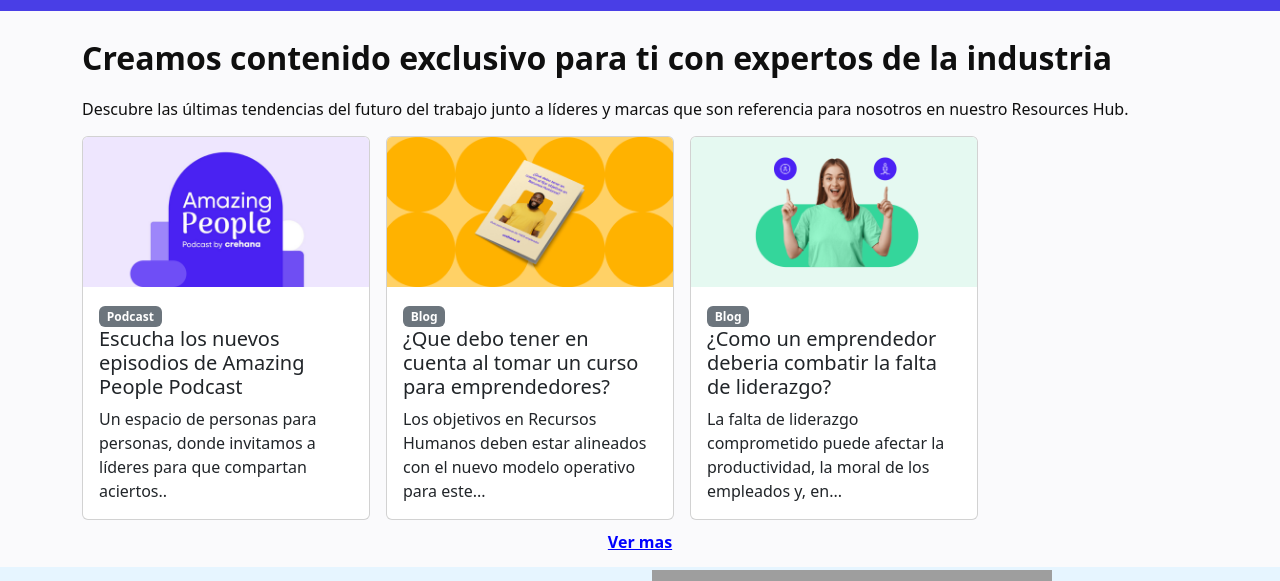
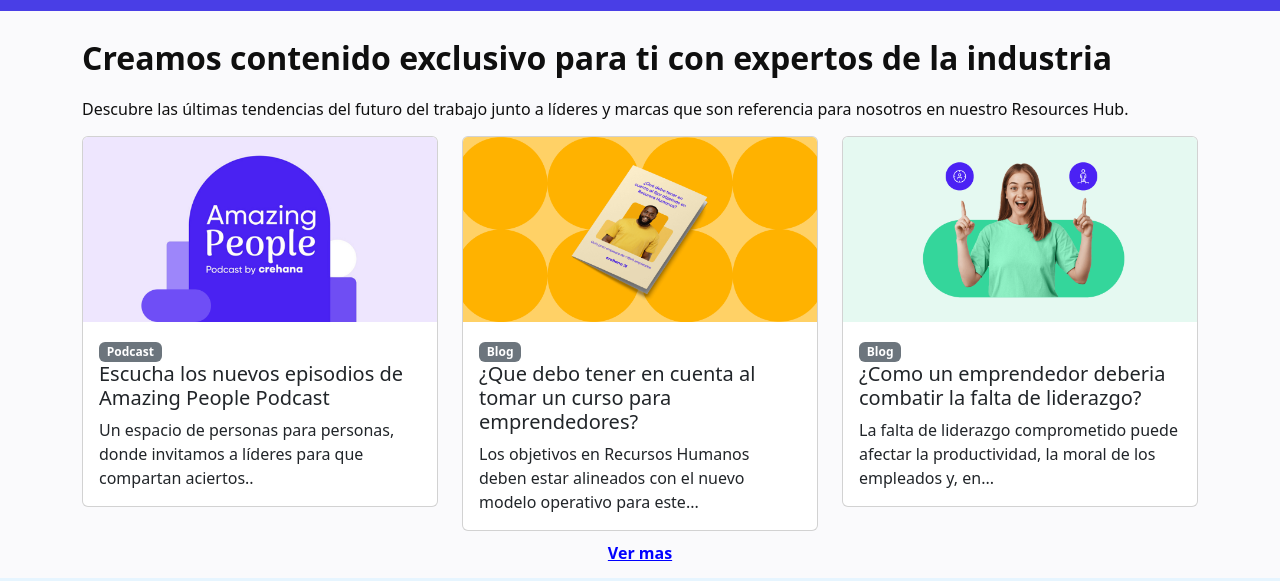
Before and after one commit to Cristianibanezvillarroel/foundesk, a React (Vite) app: page /#/ in a window 1280 px wide. Shown: the part 2644-3225 px from the top of the page. Built offline with nearby package versions, Linux system fonts and the light colour scheme; grey boxes are pictures that could not be loaded.

Commit message:
ajustes de formato en contentscards

```diff
--- a/src/components/home/ContentsCards.jsx
+++ b/src/components/home/ContentsCards.jsx
@@ -9,11 +9,11 @@
   })
   return (
     <>
-      <div className='row g-3'>
+      <div className='row'>
         {ListFiltrada.map(content => content.items.map(
           item =>
             <div className='col xs-12 col-md-6 col-lg-4'>
-              <Card style={{ width: '18rem' }}>
+              <Card>
                 <Card.Img variant="top" src={item.imagen} />
                 <Card.Body>
                   <Badge bg="secondary">{item.tipo}</Badge>
```
